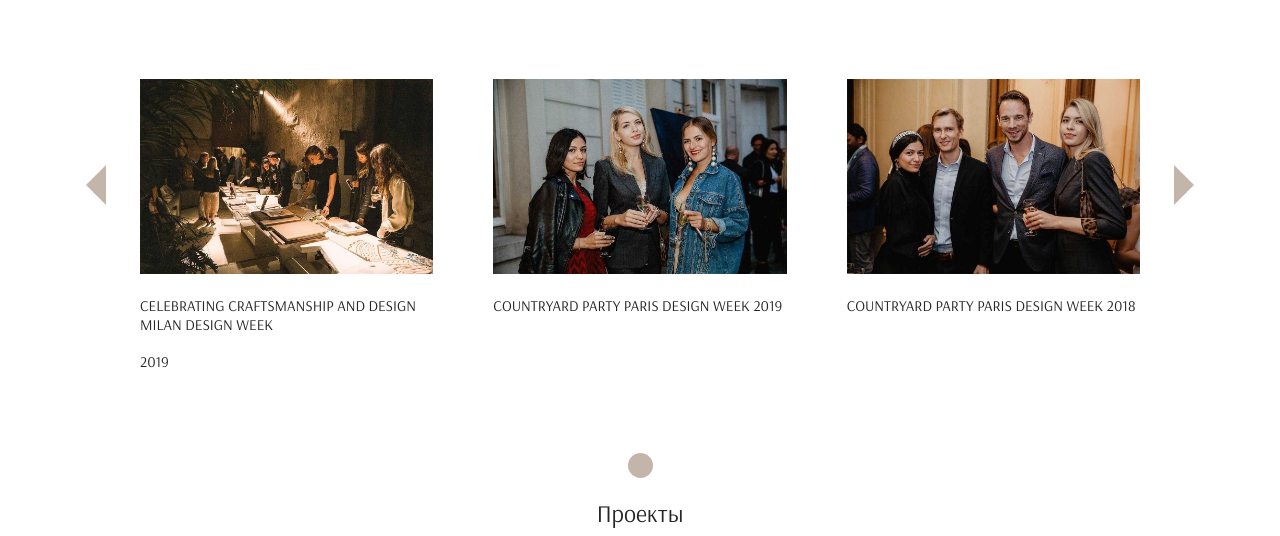
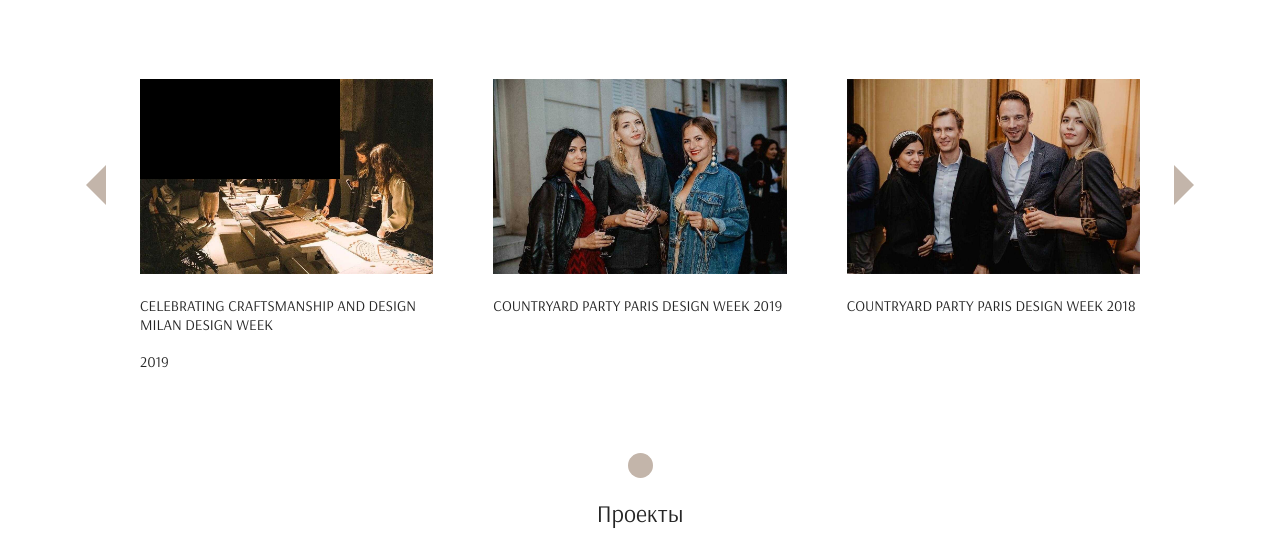
Before and after one commit to SaltyRain/archgako_new, a website: page index.html in a window 1280 px wide. Shown: the part 1829-2365 px from the top of the page. Drawn offline with nearby package versions, Linux system fonts and the light colour scheme; a web font is replaced by a local one.

Commit message:
Дебаг слайдера

```diff
--- a/index.html
+++ b/index.html
@@ -163,7 +163,9 @@
                         <a href="" class="slider--link">
                             <div class="slider--image-wrapper slider--image-wrapper_max3">
                                 <img src="./img/news1.jpg" alt="" class="slider--image">
+                                <div class="slider--image-shadow"></div>
                             </div>
+
                             <p class="slider--desc slider--desc_uppercase slider--desc_left">CELEBRATING CRAFTSMANSHIP AND DESIGN MILAN DESIGN WEEK</p>
                             <p class="slider--desc slider--desc_uppercase slider--desc_left">2019</p>
                         </a>
--- a/scss/blocks/slider.scss
+++ b/scss/blocks/slider.scss
@@ -5,6 +5,7 @@
     align-items: center;
     justify-content: center;
     margin-top: 82px;
+
     &_latest-events > .slider--swiper {
         margin-top: -80px;
     }
@@ -91,6 +92,7 @@
 }
 
 .slider--image-wrapper {
+    position: relative;
     &_max2 {
         width: calc((1180px - 500px) / 2);
     }
@@ -102,6 +104,16 @@
     width: 100%;
     object-fit: contain;
 }
+.slider--image-shadow {
+    background: #000;
+    // width: 100%;
+    width: 200px;
+    height: 100px;
+    position: absolute;
+    top: 0;
+    // z-index: -2;
+}
+
 
 .slider--desc {
     margin: 0;
```
Also changed, not shown: css/style.css.
